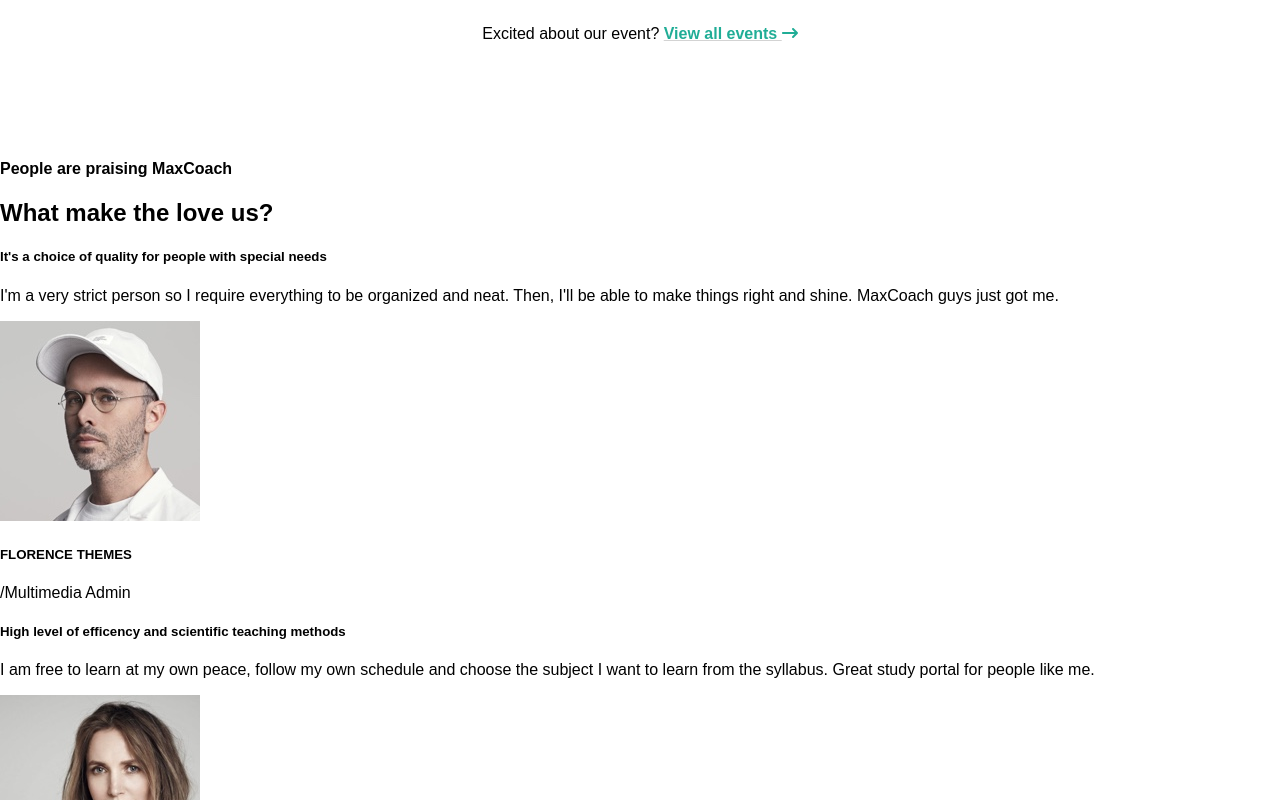
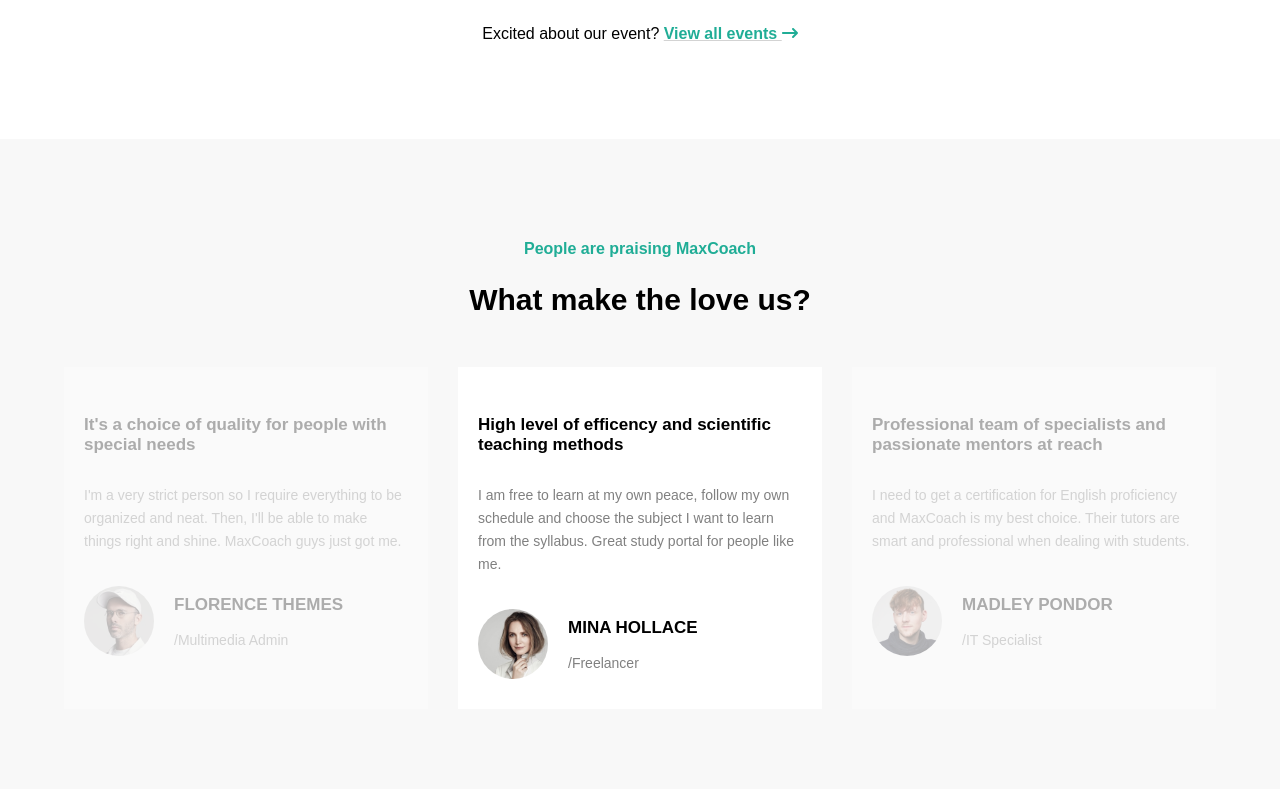
Before and after one commit to Levva01/proj-html-vuejs, a Vue app: page / in a window 1280 px wide. Shown: the part 4100-4900 px from the top of the page. Built offline with nearby package versions, Linux system fonts and the light colour scheme.

Commit message:
reviews completed

```diff
--- a/src/components/Sections/SectionReviews.vue
+++ b/src/components/Sections/SectionReviews.vue
@@ -8,7 +8,7 @@
     <div class="reviews__container">
 
 
-        <div class="reviews__container__card">
+        <div class="reviews__container__card op-30">
 
             <h5>It's a choice of quality for people with special needs</h5>
 
@@ -42,7 +42,7 @@
 
         </div>
 
-        <div class="reviews__container__card">
+        <div class="reviews__container__card op-30">
 
             <h5>Professional team of specialists and passionate mentors at reach</h5>
 
@@ -73,4 +73,77 @@
 
 <style lang='scss' scoped>
 
+    .reviews{
+
+        padding: 5rem 0;
+        display: flex;
+        flex-direction: column;
+        align-items: center;
+        background-color: #f8f8f8;
+
+
+        h4{
+            color: #20ad96;
+            margin-bottom: 0;
+
+        }
+
+        h2{
+            font-size: 1.875rem;
+            margin-bottom: 3.125rem;
+        }
+
+        &__container{
+
+            display: flex;
+            width: 90%;
+            gap: 1.875rem;
+
+
+            &__card{
+
+                width: calc(33.3% - 30px);
+                background-color: white;
+                padding: 1.25rem;
+                h5{
+                    font-size: 1.0625rem;
+                }
+
+                p{
+                    font-size: .875rem;
+                    line-height: 1.4375rem;
+                    color: gray;
+                }
+
+                .profile{
+                    display: flex;
+                    align-items: center;
+                    gap: 1.25rem;
+
+                    img{
+                        margin-top: .625rem;
+                        border-radius: 50%;
+                        width: 4.375rem;
+                        height: 4.375rem;
+                    }
+
+                }
+
+                .user{
+                    h5{
+                        margin-bottom: 0;
+                    }
+
+                }
+
+            }
+
+            .op-30{
+                opacity: 30%;
+            }
+
+        }
+
+    }
+
 </style>
```
